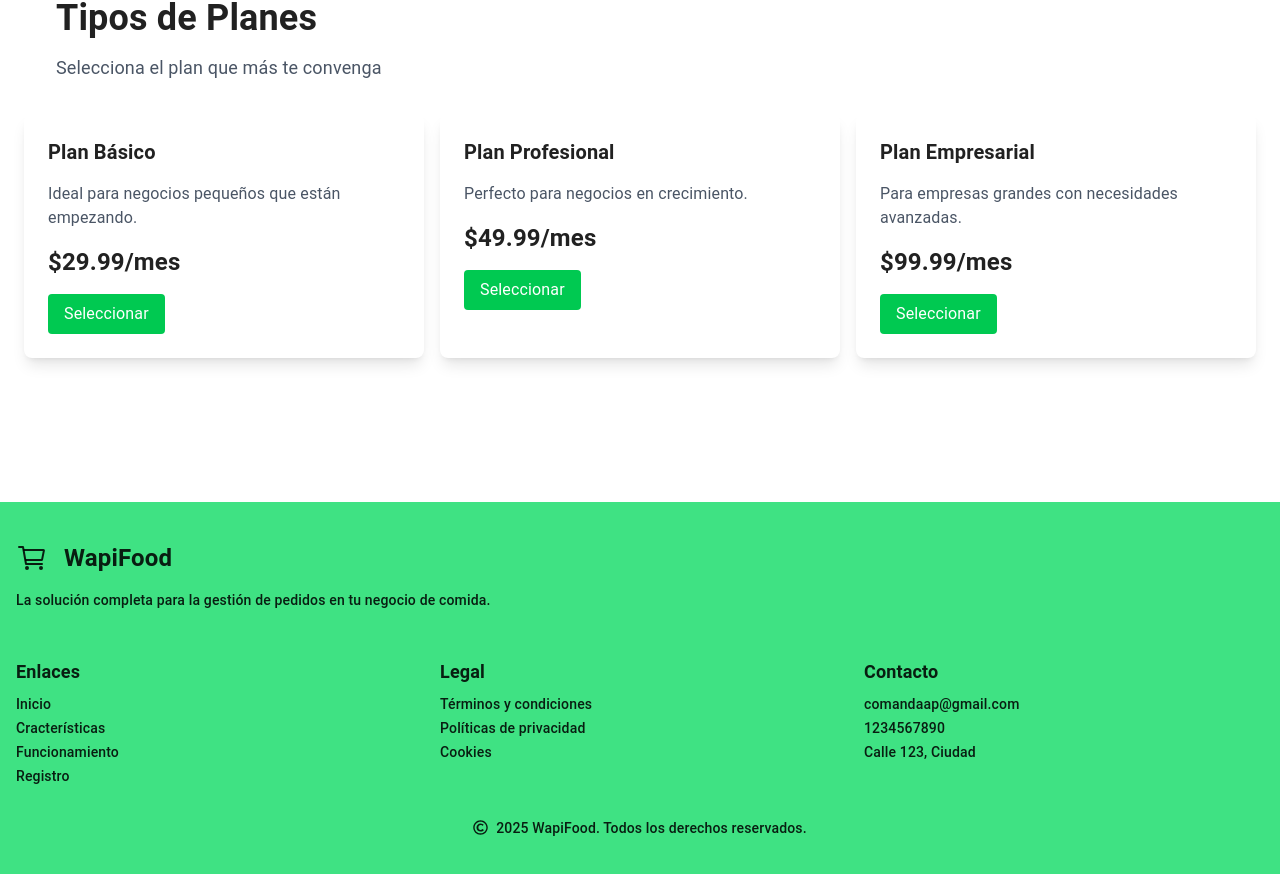
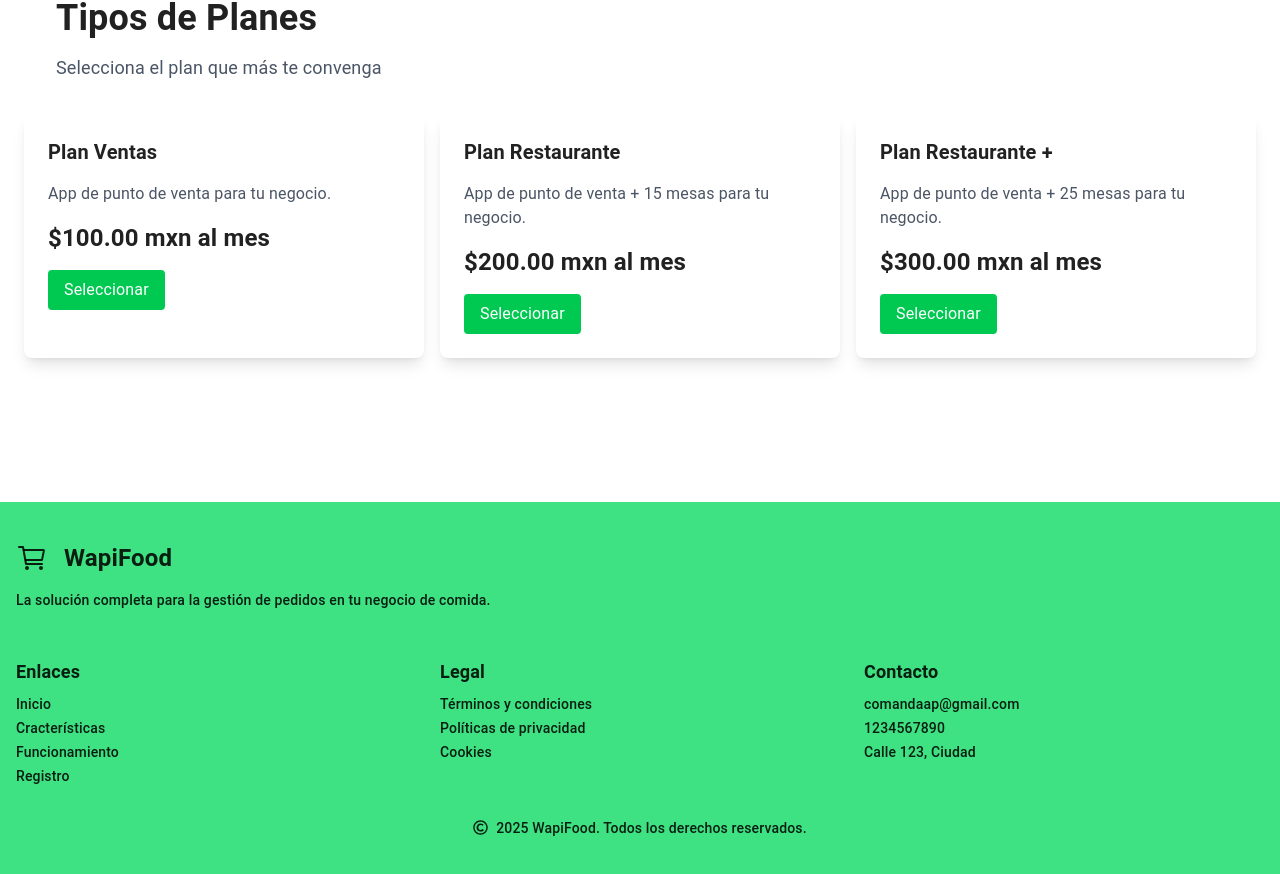
Before and after one commit to wapifoodmx-ctrl/WapifoodFront, a Next.js app: page /payments in a window 1280 px wide. Shown: the part 1863-2737 px from the top of the page. Built offline with nearby package versions, Linux system fonts and the light colour scheme.

Commit message:
se cambió la página de payments

```diff
--- /dev/null
+++ b/pages/cocina.js
@@ -0,0 +1,10 @@
+import Navbar from "@/dashboardComponents/navbar";
+import VistaCocina from "@/pages/cocina/VistaCocina";
+export default function Cocina() {
+    return (
+        <div>
+<Navbar />
+        <VistaCocina />
+        </div>
+    );
+}
--- /dev/null
+++ b/pages/cocina/VistaCocina.jsx
@@ -0,0 +1,9 @@
+export default function VistaCocina() {
+    return (
+        <div className="w-full">
+            <p>hola
+
+            </p>
+        </div>
+    );
+}
--- a/planesdeventa/planesdeventa.jsx
+++ b/planesdeventa/planesdeventa.jsx
@@ -49,23 +49,23 @@ export default function PlanDeVentas() {
     const planesAdicionales = [
         {
             id: 1,
-            title: "Plan Básico",
-            description: "Ideal para negocios pequeños que están empezando.",
-            price: "$29.99/mes",
+            title: "Plan Ventas",
+            description: "App de punto de venta para tu negocio.",
+            price: "$100.00 mxn al mes",
             buttonText: "Seleccionar",
         },
         {
             id: 2,
-            title: "Plan Profesional",
-            description: "Perfecto para negocios en crecimiento.",
-            price: "$49.99/mes",
+            title: "Plan Restaurante",
+            description: "App de punto de venta + 15 mesas para tu negocio.",
+            price: "$200.00 mxn al mes",
             buttonText: "Seleccionar",
         },
         {
             id: 3,
-            title: "Plan Empresarial",
-            description: "Para empresas grandes con necesidades avanzadas.",
-            price: "$99.99/mes",
+            title: "Plan Restaurante +",
+            description: "App de punto de venta + 25 mesas para tu negocio.",
+            price: "$300.00 mxn al mes",
             buttonText: "Seleccionar",
         },
     ];
@@ -128,7 +128,7 @@ export default function PlanDeVentas() {
                                 <h3 className="text-xl font-semibold mb-4">{plan.title}</h3>
                                 <p className="text-gray-600 mb-4">{plan.description}</p>
                                 <p className="text-2xl font-bold mb-4">{plan.price}</p>
-                                <button className="bg-green-500 text-white py-2 px-4 rounded">
+                                <button className="bg-green-500 text-white py-2 px-4 rounded cursor-pointer">
                                     {plan.buttonText}
                                 </button>
                             </div>
```
